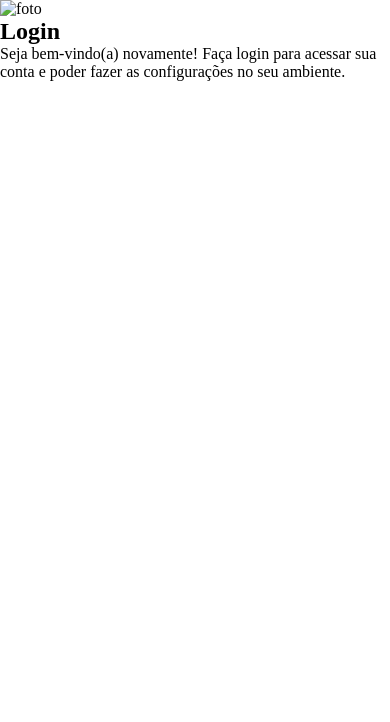
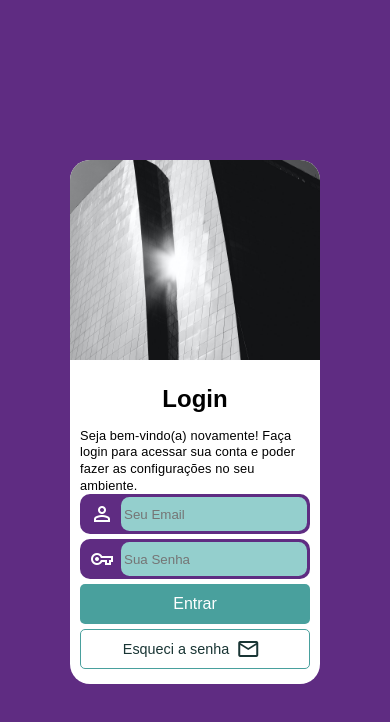
Before and after one commit to vitorbuss04/projeto-login, a plain HTML site: page index.html in a window 390 px wide. Drawn offline with nearby package versions, Linux system fonts and the light colour scheme.

Commit message:
mobile-first completo

```diff
--- a/estilos/login.css
+++ b/estilos/login.css
@@ -4,9 +4,123 @@
     margin: 0;
     padding: 0;
     box-sizing: border-box;
+    font-family: arial;
 }
 
 :root {
     --verde: #49a09d;
     --roxo: #5f2c82;
 }
+
+body {
+    height: 100vh;
+    background-color: var(--roxo);
+    display: flex;
+    justify-content: center;
+    align-items: center;
+}
+
+section {
+    max-width: 250px;
+    margin: auto;
+    border-radius: 20px;
+}
+
+#imagem {
+    background-color: red;
+    background-image: url(../imagens/pexels-bruno-thethe-2747596.jpg);
+    background-size: cover;
+    background-position: bottom center;
+    width: 250px;
+    height: 200px;
+    border-radius: 20px 20px 0 0;
+}
+
+#login {
+    background-color: white;
+
+}
+
+/* formulario e titulo */
+
+#formulario {
+    padding: 10px;
+}
+
+#formulario > h1 {
+    text-align: center;
+    padding: 15px;
+}
+
+#formulario > p {
+    font-size: 12.8px;
+    line-height: 1.3em;
+    letter-spacing: 0.01em;
+}
+
+
+
+.campo {
+    height: 40px;
+    background-color: var(--roxo);
+    padding: 3px;
+    margin-bottom: 5px;
+    border-radius: 10px;
+    display: flex;
+    align-items: center;
+}
+
+.campo > input {
+    height: 100%;
+    width: 100%;
+    border-radius: 8.5px;
+    border: none;
+    padding: 3px;
+    background-color: #94cfcd;
+}
+
+.botao {
+    height: 40px;
+    padding: 3px;
+    margin-bottom: 5px;
+    border-radius: 10px;
+}
+
+.enviar {
+    background-color: var(--verde);
+    border-radius: 5px;
+    display: flex;
+    align-items: center;
+    justify-content: center;
+}
+
+.enviar > input {
+    background-color: transparent;
+    border: none;
+    font-size: 1em;
+    color: white;
+}
+
+.esqueceu-senha {
+    border: 1px solid var(--verde);
+    border-radius: 5px;
+    display: flex;
+    align-items: center;
+    justify-content: center;
+}
+
+.esqueceu-senha > p {
+    font-size: 0.9em;
+    color: #193534;
+    line-height: 5em;
+}
+
+.esqueceu-senha > .icone {
+    color: #193534;
+    padding: 0 7px;
+}
+
+.icone {
+    color: white;
+    padding: 0 7px;
+}
--- a/index.html
+++ b/index.html
@@ -4,20 +4,38 @@
     <meta charset="UTF-8">
     <meta name="viewport" content="width=device-width, initial-scale=1.0">
     <title>Login</title>
+    <link href="https://fonts.googleapis.com/css2?family=Material+Symbols+Outlined" rel="stylesheet" />
     <link rel="stylesheet" href="estilos/login.css">
 </head>
 <body>
     <main>
         <section id="login">
-            <div id="imagem">
-                <img src="" alt="foto">
-            </div>
+            <div id="imagem"></div>
+
             <div id="formulario">
                 <h1>Login</h1>
 
                 <p>Seja bem-vindo(a) novamente! Faça login para acessar sua conta e poder fazer as configurações no seu ambiente.</p>
 
                 <form action="login.php" method="post">
+                    <div class="campo">
+
+                        <span class="material-symbols-outlined icone">person</span>
+
+                        <input type="email" name="login" id="ilogin" placeholder="Seu Email">
+                    </div>
+                    <div class="campo">
+
+                        <span class="material-symbols-outlined icone">vpn_key</span>
+                        <input type="password" name="senha" id="isenha" placeholder="Sua Senha">
+                    </div>
+                    <div class="enviar botao">
+                        <input type="submit" value="Entrar">
+                    </div>
+                    <div class="esqueceu-senha botao">
+                        <p>Esqueci a senha</p>
+                        <span class="material-symbols-outlined icone">mail</span>
+                    </div>
 
                 </form>
 
```
